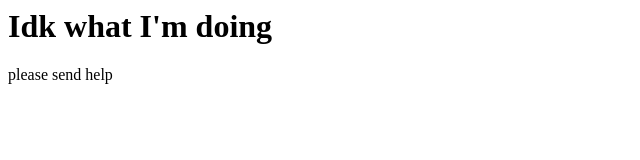
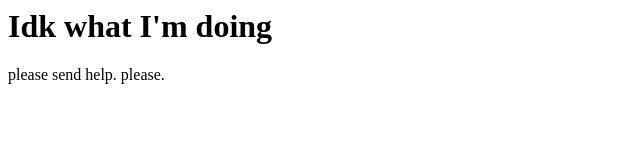
Before and after one commit to Vans1000/Vans1000, a plain HTML site: page docs/index.html in a window 1280 px wide. Shown: the full height of the page, 0-640 px from the left. Drawn offline with Linux system fonts and the light colour scheme.

Commit message:
Update index.html

```diff
--- a/docs/index.html
+++ b/docs/index.html
@@ -4,7 +4,7 @@
             Idk what I'm doing
         </h1>
         <p>
-            please send help
+            please send help. please.
         </p>
     </body>
 </html>
```
